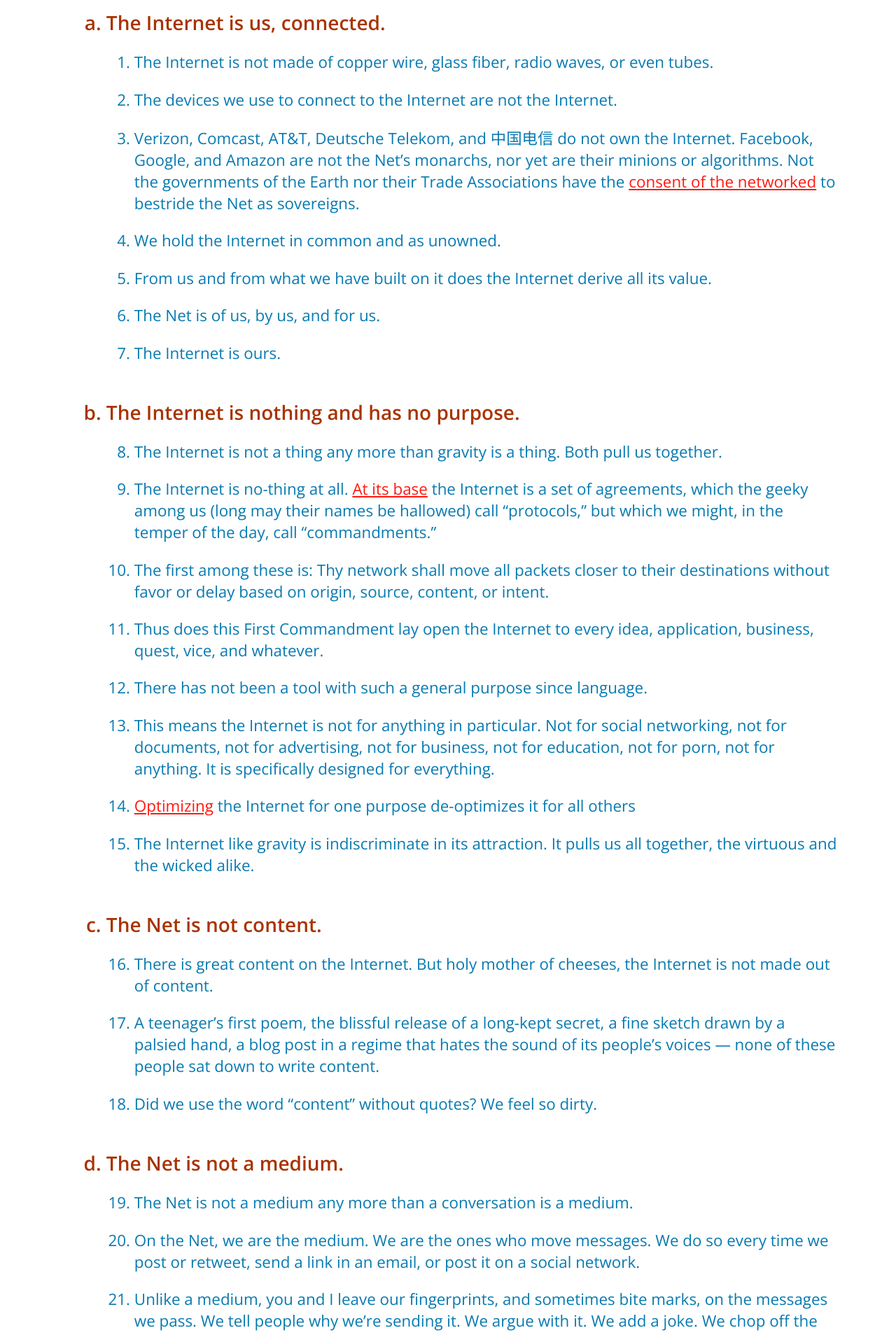
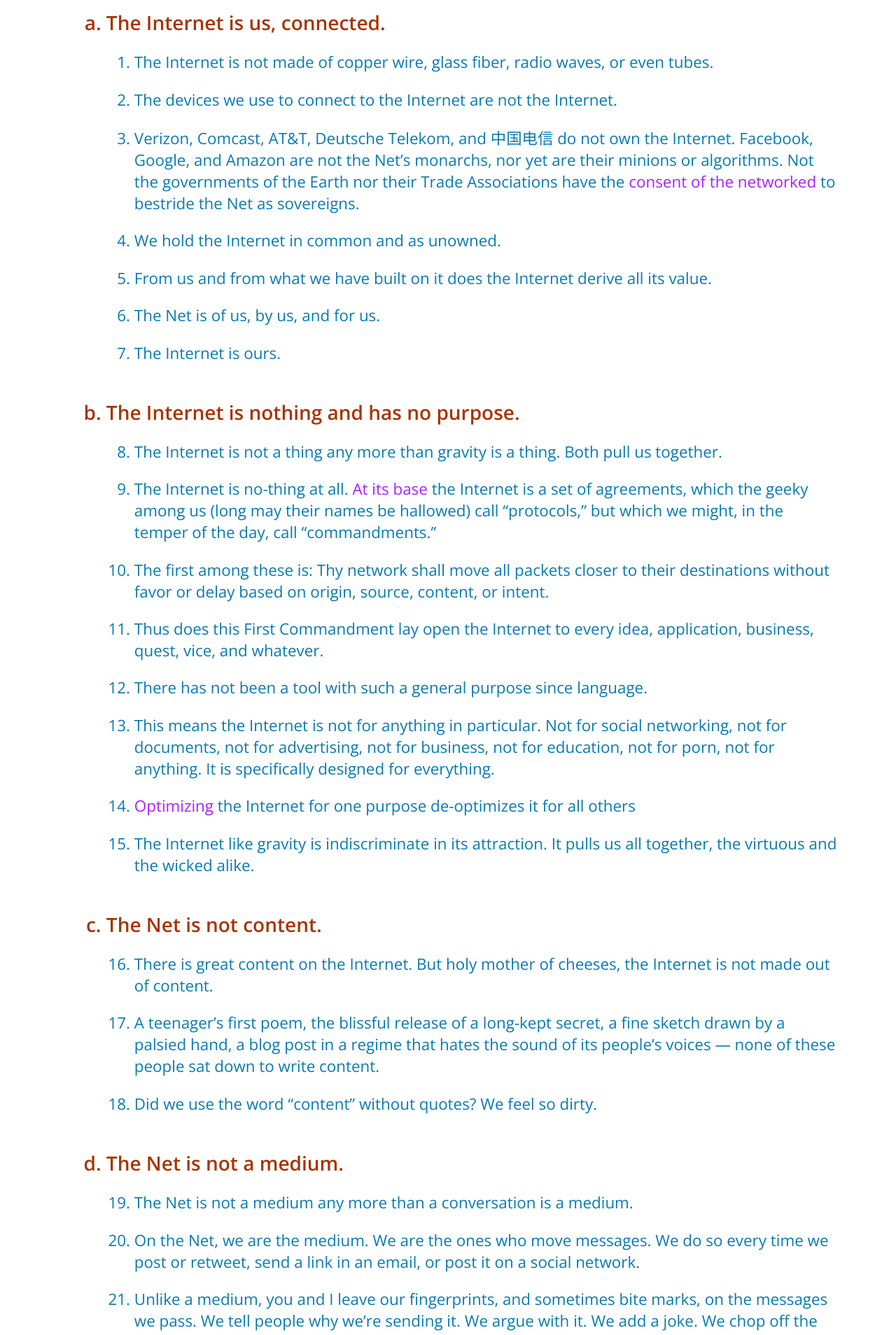
Before and after one commit to dweinberger/newclues, a Jekyll site: the page built from newclues.html, in a window 1280 px wide. Shown: the part 2430-4338 px from the top of the page at 70% size. Built offline with Jekyll 4.4.1, drawn with Linux system fonts in a browser that asks for light colours; nearby versions of some CDN libraries.

Commit message:
Update style.scss
changed .cluetext to .clue

```diff
--- a/css/style.scss
+++ b/css/style.scss
@@ -214,7 +214,7 @@ h2 {
 	border: 1px solid blue;
 }
 
-.cluetext a {
+.clue a {
 	color: #A91FFF;
 	text-decoration: none;
 }
```
